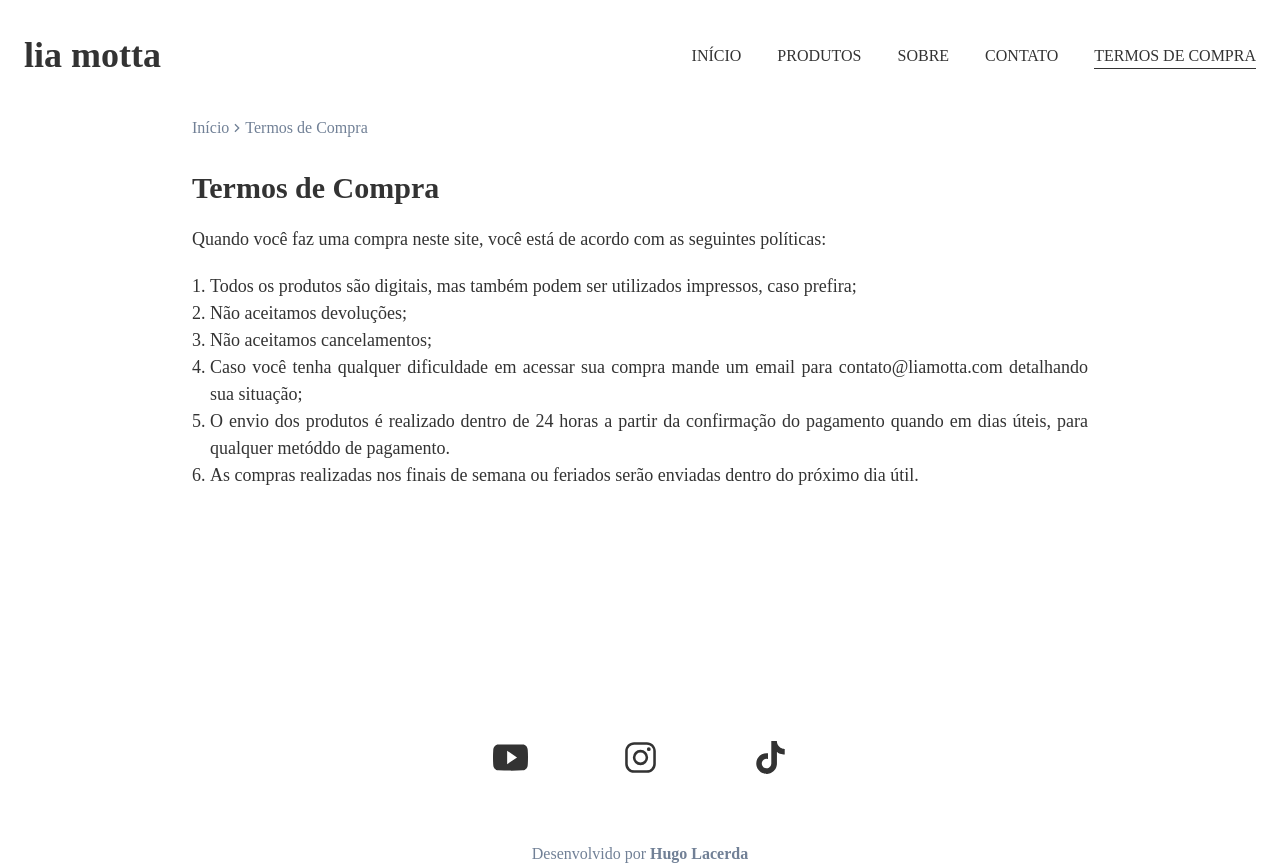
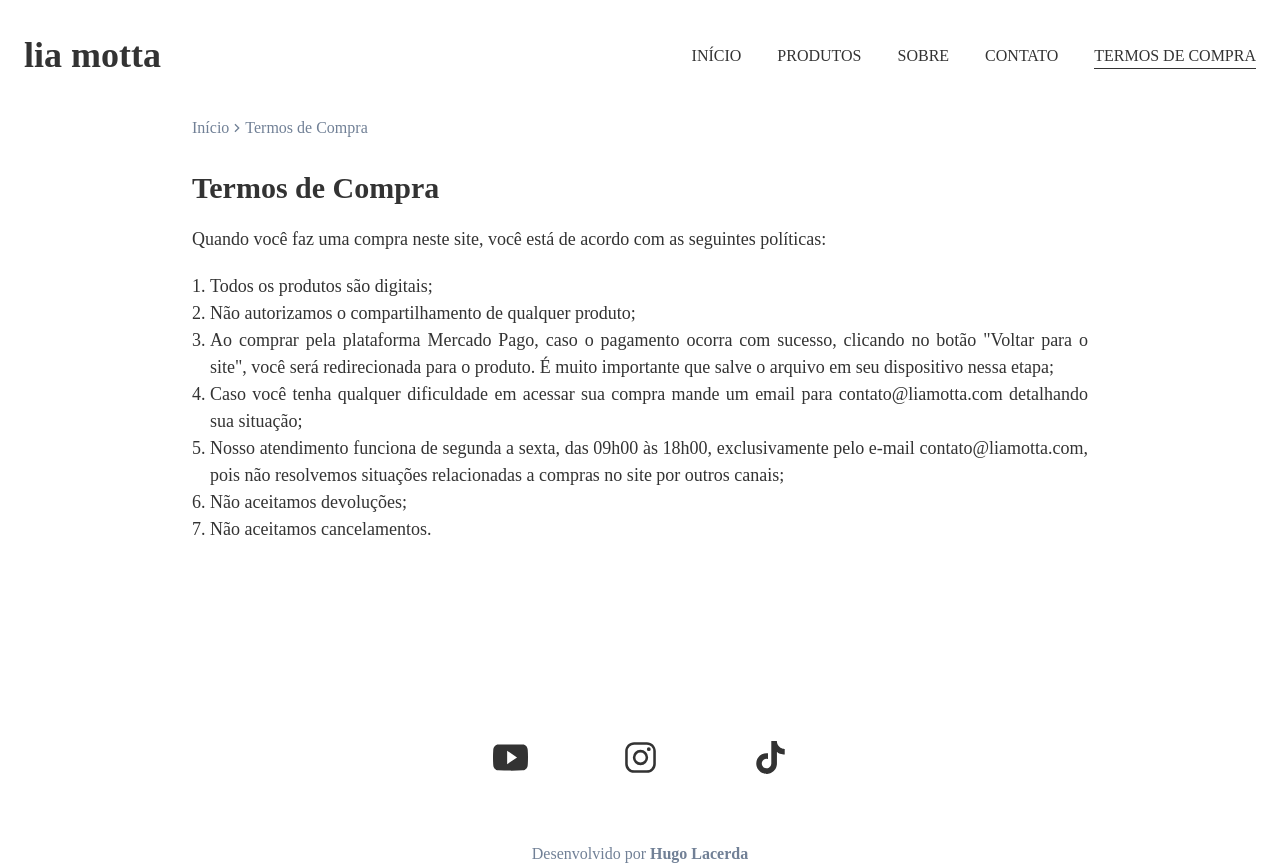
Before and after one commit to hugolacerdar/lia_motta_website, a Next.js app: page /termos in a window 1280 px wide. Built offline with nearby package versions, Linux system fonts and the light colour scheme; a web font is replaced by a local one.

Commit message:
Update terms

```diff
--- a/src/pages/termos.tsx
+++ b/src/pages/termos.tsx
@@ -38,26 +38,28 @@ export default function TermsPage() {
           seguintes políticas:
         </Text>
         <OrderedList textAlign="justify" fontSize="lg">
+          <ListItem>Todos os produtos são digitais;</ListItem>
           <ListItem>
-            Todos os produtos são digitais, mas também podem ser utilizados
-            impressos, caso prefira;
+            Não autorizamos o compartilhamento de qualquer produto;
           </ListItem>
-          <ListItem>Não aceitamos devoluções;</ListItem>
-          <ListItem>Não aceitamos cancelamentos;</ListItem>
+          <ListItem>
+            Ao comprar pela plataforma Mercado Pago, caso o pagamento ocorra com
+            sucesso, clicando no botão {`"Voltar para o site"`}, você será
+            redirecionada para o produto. É muito importante que salve o arquivo
+            em seu dispositivo nessa etapa;
+          </ListItem>
           <ListItem>
             Caso você tenha qualquer dificuldade em acessar sua compra mande um
             email para contato@liamotta.com detalhando sua situação;
           </ListItem>
           <ListItem>
-            O envio dos produtos é realizado dentro de 24 horas a partir da
-            confirmação do pagamento quando em dias úteis, para qualquer metóddo
-            de pagamento.
+            Nosso atendimento funciona de segunda a sexta, das 09h00 às 18h00,
+            exclusivamente pelo e-mail contato@liamotta.com, pois não resolvemos
+            situações relacionadas a compras no site por outros canais;
           </ListItem>
-          <ListItem>
-            As compras realizadas nos finais de semana ou feriados serão
-            enviadas dentro do próximo dia útil.
-          </ListItem>
-        </OrderedList>{" "}
+          <ListItem>Não aceitamos devoluções;</ListItem>
+          <ListItem>Não aceitamos cancelamentos.</ListItem>
+        </OrderedList>
       </Box>
     </Box>
   );
```
